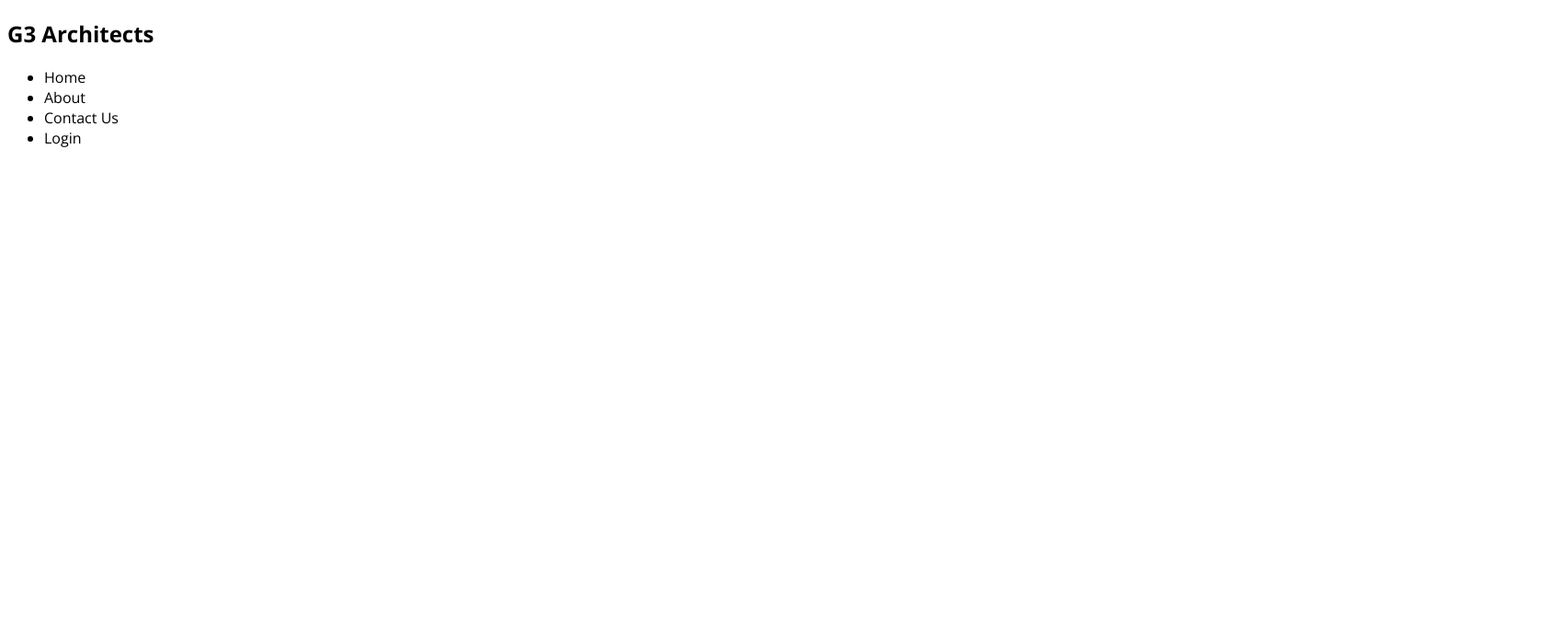
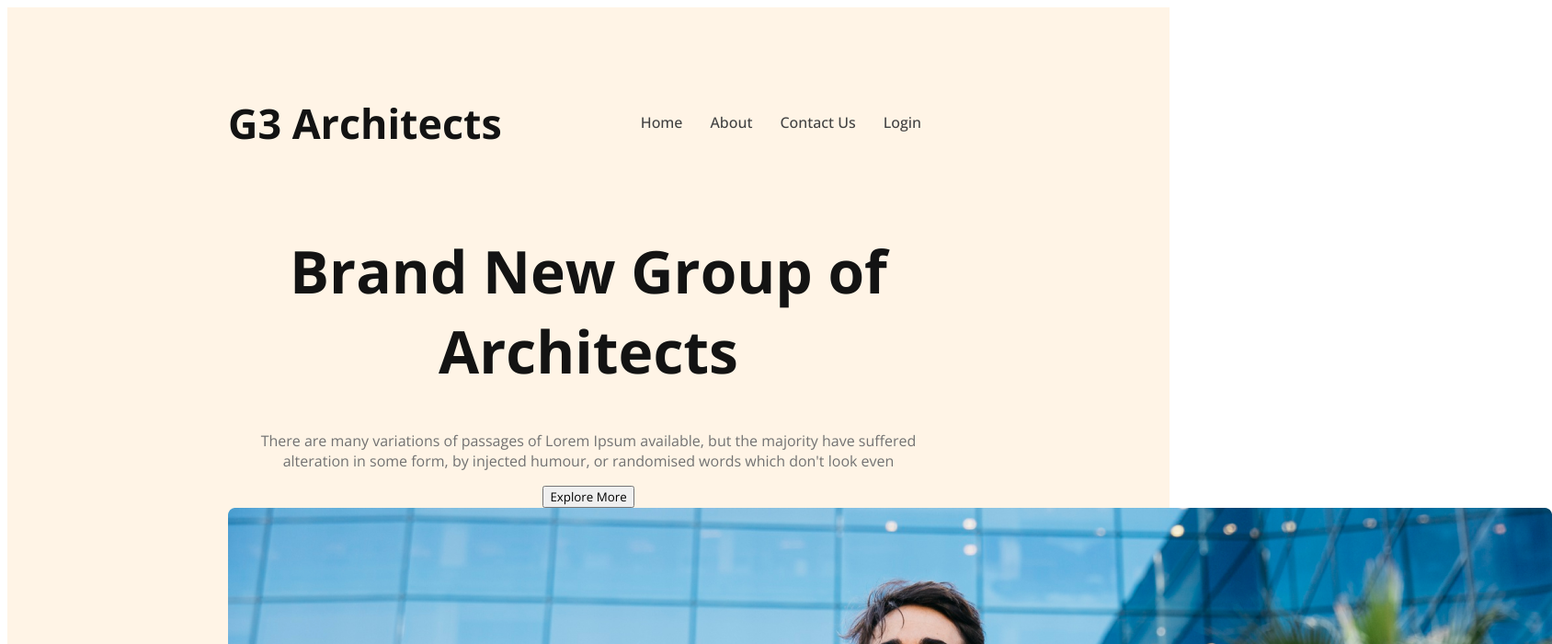
Before and after one commit to ayeshaalpona/architects-repo, a plain HTML site: page index.html in a window 1280 px wide. Shown: the top 700 px of the page at 92% size, 1688 px wide, since content can reach past the window. Drawn offline with nearby package versions, Linux system fonts and the light colour scheme.

Commit message:
nav content added

```diff
--- a/index.html
+++ b/index.html
@@ -1,22 +1,35 @@
 <!DOCTYPE html>
 <html lang="en">
+
 <head>
     <meta charset="UTF-8">
     <meta name="viewport" content="width=device-width, initial-scale=1.0">
     <title>Architects Portfolio</title>
     <link rel="stylesheet" href="style/index.css">
 </head>
+
 <body>
     <header>
         <nav>
-  <h1>G3 Architects</h1>
-</nav>
+            <h3 class="nav-title">G3 Architects</h3>
             <ul>
                 <li>Home</li>
                 <li>About</li>
                 <li>Contact Us</li>
                 <li>Login</li>
             </ul>
+        </nav>
+        <div class="banner">
+            <div class="banner-content">
+                <h1 class="banner-title">Brand New Group of Architects</h1>
+                <p class="banner-description">There are many variations of passages of Lorem Ipsum available, but the
+                    majority have suffered alteration in some form, by injected humour, or randomised words which don't
+                    look
+                    even</p>
+                <button class="btn-primary">Explore More</button>
+            </div>
+            <img src="images/banner.png" alt="">
+        </div>
     </header>
     <main>
 
@@ -25,4 +38,5 @@
 
     </footer>
 </body>
+
 </html>
--- a/style/index.css
+++ b/style/index.css
@@ -1,7 +1,50 @@
-@import url('https://fonts.googleapis.com/css2?family=Open+Sans:wght@400;500;600;700;800&display=swap');
-*{
-    font-family: 'Open Sans', sans-serif;
+/* open sans font from google font */
+@import url("https://fonts.googleapis.com/css2?family=Open+Sans:wght@400;500;600;700;800&display=swap");
+
+/* for body */
+* {
+  font-family: "Open Sans", sans-serif;
 }
-header{
+/* Header styles */
+header {
+  background: rgba(255, 144, 14, 0.1);
+  padding: 50px 240px;
+}
+nav {
+  display: flex;
+  justify-content: space-between;
+  align-items: center;
+}
+.nav-title {
+  font-size: 2.8rem;
+  font-weight: 700;
+  color: #131313;
+}
+nav > ul {
+  display: flex;
+}
+nav li {
+  list-style: none;
+  margin-right: 30px;
+  font-weight: 500;
+  font-size: 1rem;
+  color: #424242;
+}
+
+/* banner styles */
+.banner-content{
+    max-width: 800px;
+    text-align: center;
+    margin: 0 auto;
+}
+.banner-title{
+    font-size: 4rem;
+    font-weight: 700;
+    color: #131313;
+}
+.banner-description{
+    color: #727272;
+}
+.btn-primary{
 
 }
```
Also changed, not shown: images/architect.png (added), images/banner.png (added), images/icons/customers.png (added), images/icons/email.png (added), images/icons/projects.png (added), images/icons/ribon.png (added), images/sponsors/amazon.png (added), images/sponsors/figma.png (added), images/sponsors/google.png (added), images/sponsors/spotify.png (added), images/sponsors/telerama.png (added), images/team1.png (added), images/team2.png (added), images/team3.png (added), 1 more files. Lines whose indentation alone changed are shown as unchanged.
